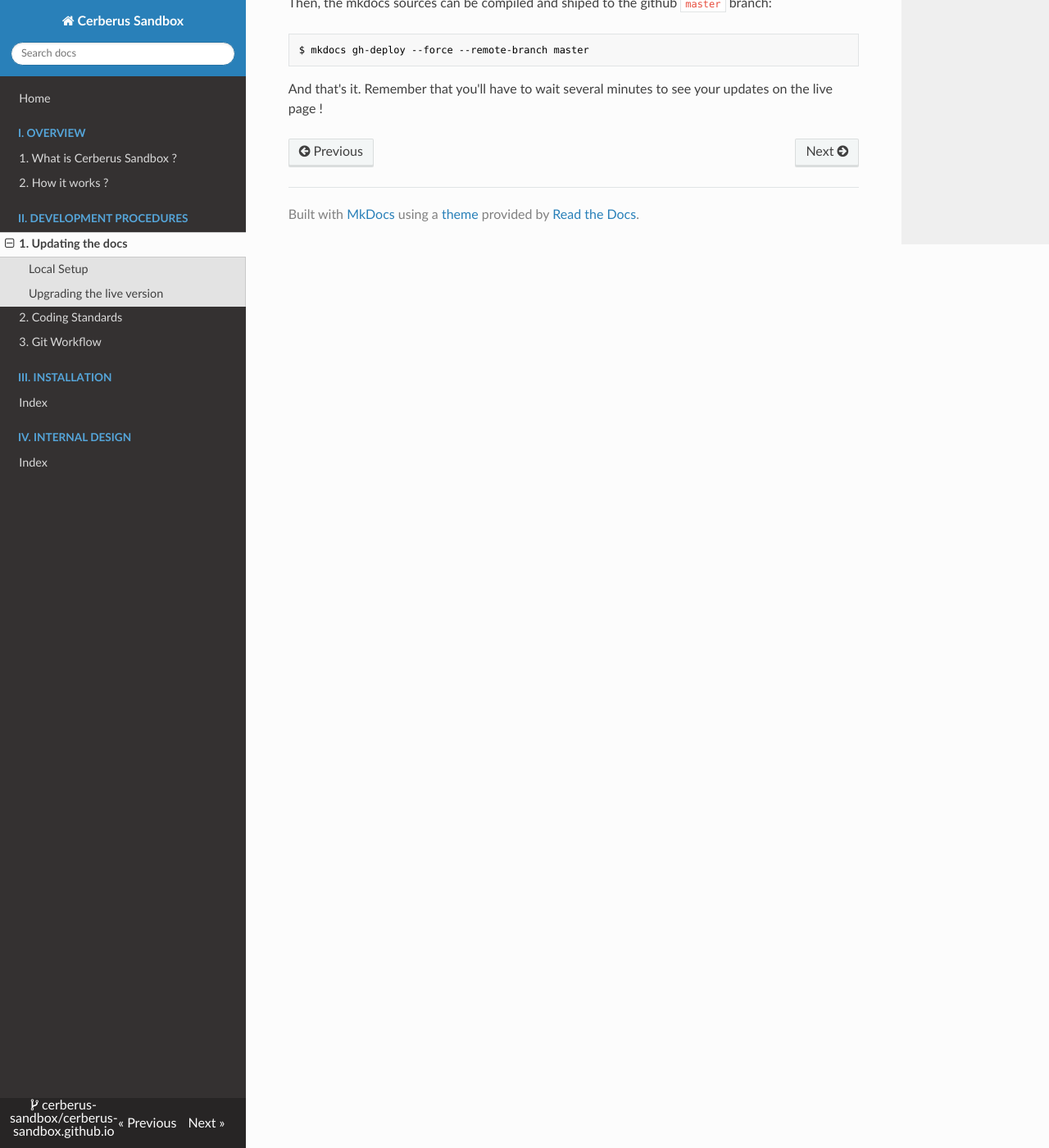
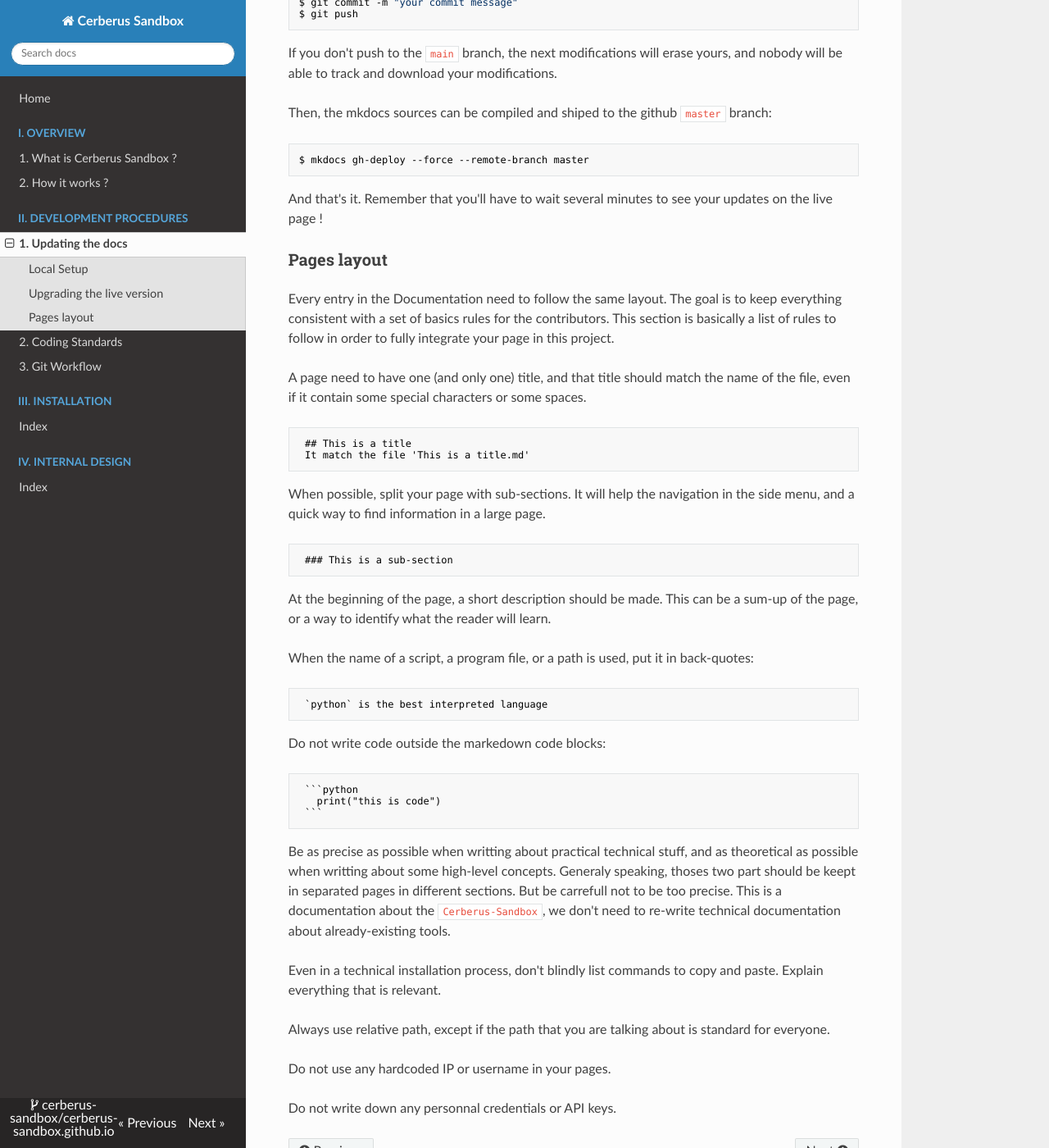
Before and after one commit to Cerberus-Sandbox/cerberus-sandbox.github.io, an MkDocs documentation site: the page built from docs/II. Development Procedures/1. Updating the docs.md, in a window 1280 px wide and 1400 px high, scrolled down 1824 px. Shown: the whole window at 82% size. Built offline with MkDocs 1.6.1, drawn with Linux system fonts in a browser that asks for light colours; nearby versions of some CDN libraries; some of the changed text lies outside the part shown.

Commit message:
[10/16/20 22:43:48][root@Arch][Automatic Commit] Page layout rules

````diff
--- a/docs/II. Development Procedures/1. Updating the docs.md
+++ b/docs/II. Development Procedures/1. Updating the docs.md
@@ -48,11 +48,16 @@ Whenever the local content is ready to go, you can use the automatic script `shi
 
 The script is located at the root folder of the _cerberus-sandbox_ repository.
 
-You can choose to pass a short description of your modification to the script, as a string value, for a better understanding of each commit.
+You can choose to pass a short description of your modification to the script, as a string value, for a better understanding of each commit:
 
 ```bash
+$ chmod +x ./ship-to-prod.sh
 $ ./ship-to-prod.sh "index update + typo"
 ```
+
+And that's it, shortly after that, the upgraded version of the documentation website should be up and running.
+
+For the manual process, two steps are needed:
 
 First, the mkdocs sources need to be saved in the `main` branch:
 ```bash
@@ -72,3 +77,44 @@ $ mkdocs gh-deploy --force --remote-branch master
 ```
 
 And that's it. Remember that you'll have to wait several minutes to see your updates on the live page !
+
+### Pages layout
+Every entry in the Documentation need to follow the same layout.
+The goal is to keep everything consistent with a set of basics rules for the contributors.
+This section is basically a list of rules to follow in order to fully integrate your page in this project.
+
+A page need to have one (and only one) title, and that title should match the name of the file, even if it contain some special characters or some spaces.
+```markedown
+ ## This is a title
+ It match the file 'This is a title.md'
+```
+
+When possible, split your page with sub-sections. It will help the navigation in the side menu, and a quick way to find information in a large page.
+```markedown
+ ### This is a sub-section
+```
+
+At the beginning of the page, a short description should be made. This can be a sum-up of the page, or a way to identify what the reader will learn.
+
+When the name of a script, a program file, or a path is used, put it in back-quotes:
+```markedown
+ `python` is the best interpreted language
+```
+
+Do not write code outside the markedown code blocks:
+```markedown
+ ```python
+   print("this is code")
+ ```
+```
+
+Be as precise as possible when writting about practical technical stuff, and as theoretical as possible when writting about some high-level concepts. Generaly speaking, thoses two part should be keept in separated pages in different sections.
+But be carrefull not to be too precise. This is a documentation about the `Cerberus-Sandbox`, we don't need to re-write technical documentation about already-existing tools.
+
+Even in a technical installation process, don't blindly list commands to copy and paste. Explain everything that is relevant.
+
+Always use relative path, except if the path that you are talking about is standard for everyone.
+
+Do not use any hardcoded IP or username in your pages.
+
+Do not write down any personnal credentials or API keys.
````
